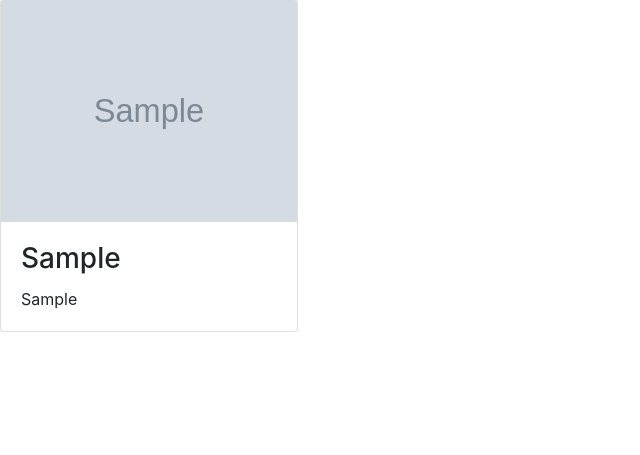
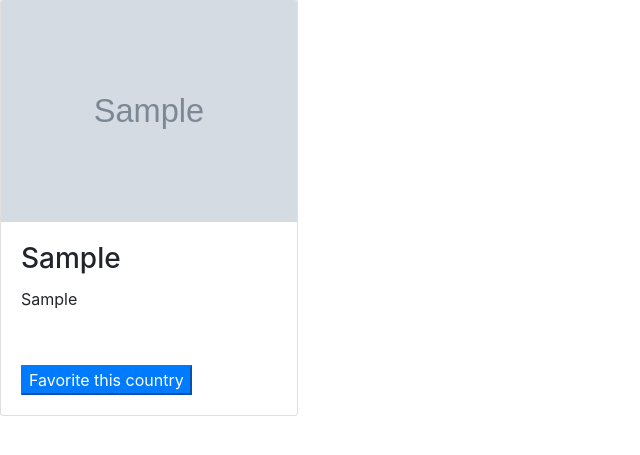
Before and after one commit to saadbhuiyan0/ThreeStoogesProject02, a Flask app: page /browse in a window 1280 px wide. Shown: the part 73-528 px from the top of the page, without its empty margins (0-640 px from the left). Run offline with Flask 2, Linux system fonts and the light colour scheme; the visitor is signed in with stand-in values (Sample User, id 1); tables that the repository leaves empty hold one stand-in row (values such as "Sample post"); grey boxes marked "Sample" are stand-in pictures; some libraries are stand-ins or nearby versions.

Commit message:
Messing with buttons

```diff
--- a/static/style.css
+++ b/static/style.css
@@ -8,3 +8,6 @@
   height: 750px;
   width: 750px;
 }
+.notshown {
+  opacity: 0;
+}
--- a/templates/browse.html
+++ b/templates/browse.html
@@ -11,6 +11,10 @@
                     <p class="card-text">
                       {{nation['rating']}} <br>
                     </p>
+                    <a href={{nation['nation']}} class="btn btn-primary stretched-link notshown">Go to country</a>
+                    <form action="/fav">
+                      <input class="btn-primary" type="submit" name={{nation['nation']}} value="Favorite this country">
+                    </form>
                 </div>
             </div>
         </div>
```
